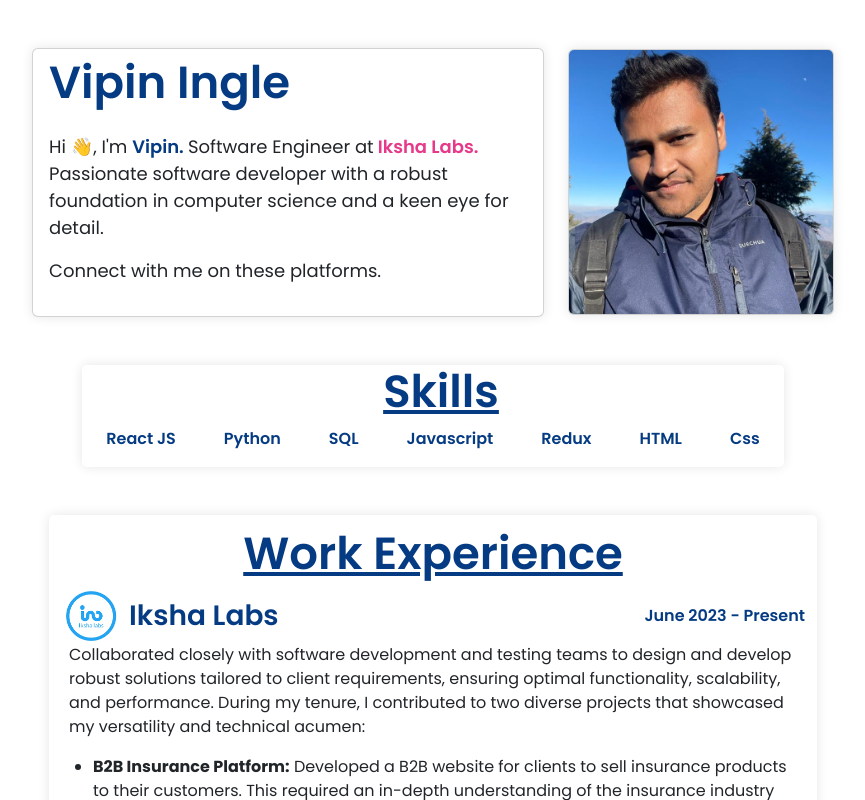
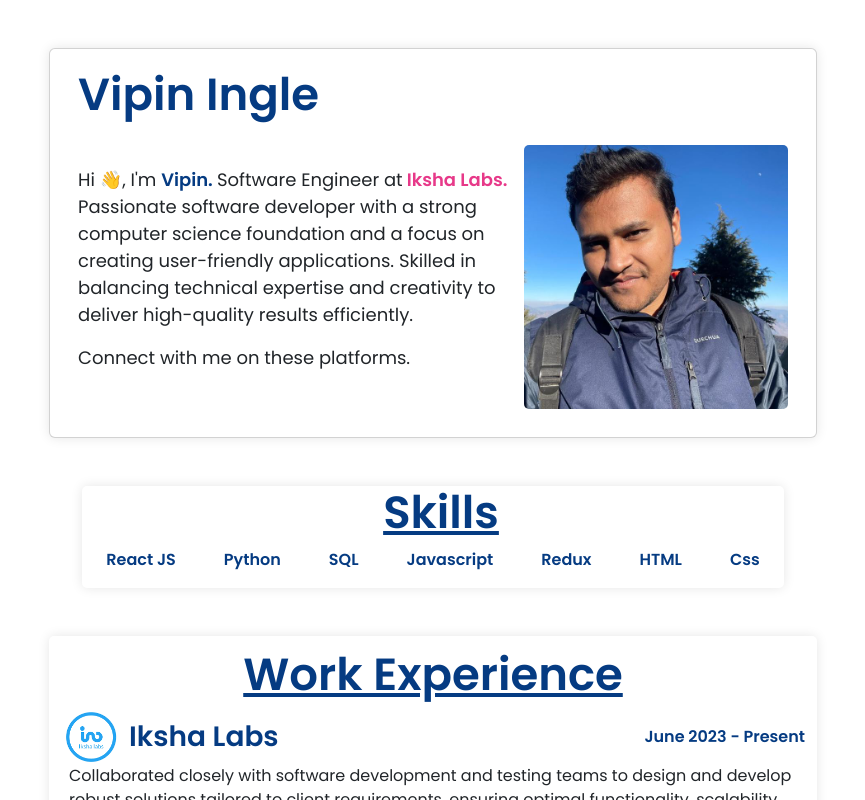
Before and after one commit to Vipin22875/Portfolio, a React (Create React App) app: page / in a window 1280 px wide. Shown: the top 800 px of the page, without its empty margins (207-1072 px from the left). Built offline with nearby package versions, Linux system fonts and the light colour scheme; some icons are missing.

Commit message:
commit-12 updated profiles

```diff
--- a/src/pages/Profile.js
+++ b/src/pages/Profile.js
@@ -5,20 +5,22 @@
 const Profile = () => {
     return (
         <React.Fragment>
-            <div className='d-flex align-items-center justify-content-center mt-5'>
-                <Card className='me-4'>
+            <div className='d-flex align-items-center justify-content-center mt-5 ms-4'>
+                <Card className='me-4 work-ex-card'>
                     <div className='fw-600 text-bold ms-3 fs-45 portfolio-name'>
                         Vipin Ingle
                     </div>
                     <CardBody className='fs-18'>
+                        <div className='d-flex align-items-center'>
+                            <div>
+
                                 Hi 👋, I'm <span className='portfolio-name'>Vipin. </span>
                                 Software Engineer at
                                 <a href='https://ikshalabs.com/' target='_blank' className='ms-1 portfolio-company-name fw-600'>
                                     Iksha Labs.
                                 </a>
                                 <p>
-                            Passionate software developer with a robust foundation
-                            in computer science and a keen eye for detail.
+                                    Passionate software developer with a strong computer science foundation and a focus on creating user-friendly applications. Skilled in balancing technical expertise and creativity to deliver high-quality results efficiently.
                                 </p>
                                 <p>
                                     Connect with me on these platforms.
@@ -30,10 +32,11 @@
                                         })
                                     }
                                 </div>
+                            </div>
+                            <img src={profileImage} alt='' className='profile-image-container' />
+                        </div>
                     </CardBody>
-                </Card>
-                <Card>
-                    <img src={profileImage} alt='' className='profile-image-container' />
+
                 </Card>
             </div>
         </React.Fragment>
```
Lines whose indentation alone changed are shown as unchanged.
